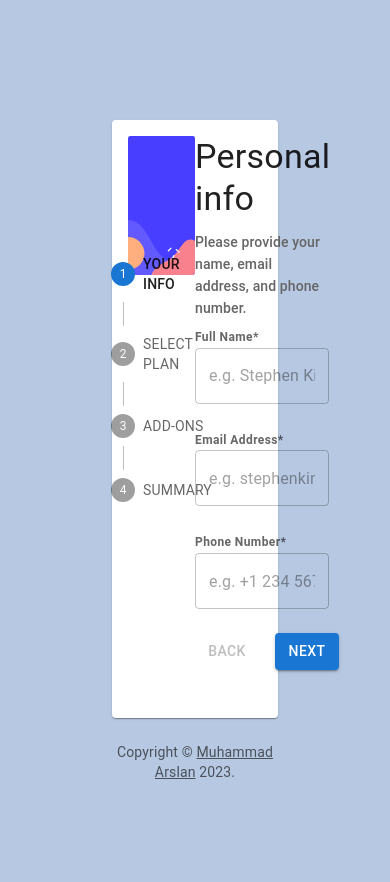
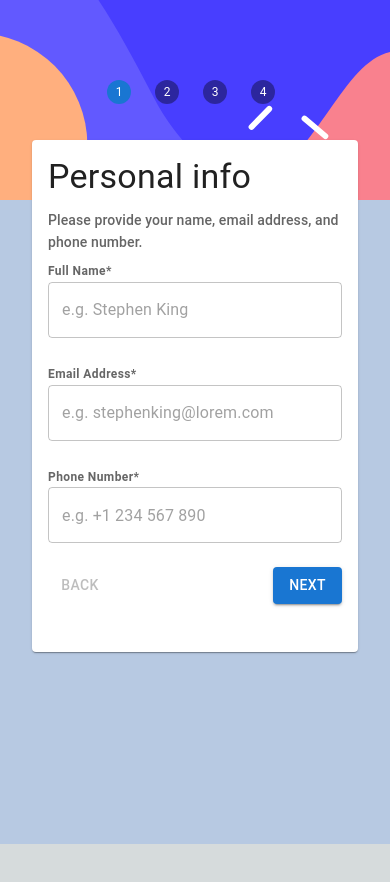
Before and after one commit to ArslanAkhtar/multi_form_front_end_mentor, a Next.js app: page / in a window 390 px wide. Shown: the top 882 px of the page. After the commit the page ends 844 px from the top, so only its background shows below. Built offline with nearby package versions, Linux system fonts and the light colour scheme.

Commit message:
Basic responsive styling fixed

```diff
--- a/src/app/components/AddOns.tsx
+++ b/src/app/components/AddOns.tsx
@@ -4,7 +4,7 @@ import { styled } from "@mui/system";
 import { addons } from "../helpers/constants";
 import { FormDataProps, AddOnsType, Wizard } from "../helpers/types";
 
-import { useMyContext } from "../contexts/AppContext";
+import { useFormWizardContext } from "../contexts/FormWizardContext";
 
 const FormContainer = styled("div")({
   height: "100%",
@@ -31,7 +31,7 @@ const AddOns = ({
     setAddOnsContext,
     wizards,
     setCompletedWizards,
-  } = useMyContext();
+  } = useFormWizardContext();
   const [selected, setSelected] = useState<AddOnsType[]>([]);
 
   const handleSelect = (addon: AddOnsType) => {
--- a/src/app/components/Home.tsx
+++ b/src/app/components/Home.tsx
@@ -7,13 +7,14 @@ import {
   Stepper,
   StepButton,
   Step,
+  useMediaQuery,
+  useTheme,
 } from "../../lib/mui";
 import CopyRight from "./CopyRight";
 
-import useStepper from "../customhooks/useStepper";
 import { getStepContent } from "../helpers/helper";
 
-import { useMyContext } from "../contexts/AppContext";
+import { useFormWizardContext } from "../contexts/FormWizardContext";
 import { Wizard } from "../helpers/types";
 
 const StepSection = styled("div")({
@@ -31,32 +32,91 @@ const FormWrapper = styled("div")({
   flexDirection: "column",
 });
 
-const Home = () => {
-  const { activeStep, totalSteps, handleBack, handleNext, handleStep } =
-    useStepper();
-
-  const { wizards } = useMyContext();
-
-  return (
-    <>
-      <Container component="main" maxWidth="md" sx={{ mb: 6 }}>
-        <Paper
-          sx={{
+const FormContainer = {
   my: { xs: 3, md: 6 },
   p: { xs: 2, md: 3 },
   display: "flex",
   width: "100%",
-          }}
-        >
-          <Box
-            sx={{
+
+  "@media (max-width:600px)": {
+    position: "relative",
+    top: "100px",
+    zIndex: 1,
+  },
+};
+
+const FormNavigation = {
   backgroundImage: `url('/assets/images/bg-sidebar-desktop.svg')`,
   backgroundRepeat: "no-repeat",
   backgroundSize: "contain",
   height: "500px",
   width: "50%",
+
+  "@media (max-width:800px)": {
+    backgroundSize: "cover",
+    marginRight: "20px",
+  },
+};
+
+const FormNavigationMobile = {
+  backgroundImage: `url('/assets/images/bg-sidebar-mobile.svg')`,
+  backgroundRepeat: "no-repeat",
+  width: "100%",
+  backgroundSize: "cover",
+  height: "200px",
+  position: "absolute",
+  zIndex: 0,
+  top: 0,
+  left: 0,
+};
+
+const Home = () => {
+  const {
+    wizards,
+    activeStep,
+    totalSteps,
+    handleBack,
+    handleNext,
+    handleStep,
+  } = useFormWizardContext();
+
+  const theme = useTheme();
+
+  const isMobile = useMediaQuery(theme.breakpoints.down("sm"));
+
+  return (
+    <>
+      <Container component="main" maxWidth="md" sx={{ mb: 6 }}>
+        {isMobile && (
+          <Box sx={FormNavigationMobile}>
+            <StepSection>
+              <Stepper
+                activeStep={activeStep}
+                nonLinear
+                orientation="horizontal"
+                sx={{
+                  pt: 3,
+                  pb: 5,
+                  color: "#fff",
                 }}
               >
+                {wizards.map((item: Wizard, index: number) => (
+                  <Step key={item.name}>
+                    <StepButton
+                      color="inherit"
+                      disabled={item.locked}
+                      onClick={handleStep(index)}
+                      sx={{ color: "white" }}
+                    />
+                  </Step>
+                ))}
+              </Stepper>
+            </StepSection>
+          </Box>
+        )}
+        <Paper sx={FormContainer}>
+          {!isMobile && (
+            <Box sx={FormNavigation}>
               <StepSection>
                 <Stepper
                   activeStep={activeStep}
@@ -75,14 +135,13 @@ const Home = () => {
                         disabled={item.locked}
                         onClick={handleStep(index)}
                         sx={{ color: "white" }}
-                    >
-                      {item.name}
-                    </StepButton>
+                      />
                     </Step>
                   ))}
                 </Stepper>
               </StepSection>
             </Box>
+          )}
 
           <FormWrapper>
             {getStepContent(activeStep, totalSteps, handleBack, handleNext)}
--- a/src/app/components/Info.tsx
+++ b/src/app/components/Info.tsx
@@ -12,7 +12,7 @@ import {
 } from "@mui/material";
 import type { FormDataProps, Info, Wizard } from "../helpers/types";
 
-import { useMyContext } from "../contexts/AppContext";
+import { useFormWizardContext } from "../contexts/FormWizardContext";
 
 const schema = z.object({
   name: z.string().nonempty("Full Name is required"),
@@ -41,7 +41,7 @@ const Info = ({
   handleNext,
 }: FormDataProps) => {
   const { infoContext, setInfoContext, wizards, setCompletedWizards } =
-    useMyContext();
+    useFormWizardContext();
   const {
     control,
     handleSubmit,
--- a/src/app/components/SelectPlan.tsx
+++ b/src/app/components/SelectPlan.tsx
@@ -13,7 +13,7 @@ import PlanCard from "./PlanCard";
 
 import { plans } from "../helpers/constants";
 
-import { useMyContext } from "../contexts/AppContext";
+import { useFormWizardContext } from "../contexts/FormWizardContext";
 
 const FormContainer = styled("div")({
   height: "100%",
@@ -40,7 +40,7 @@ const SelectPlan = ({
     setAddOnsContext,
     wizards,
     setCompletedWizards,
-  } = useMyContext();
+  } = useFormWizardContext();
   const [selectedType, setSelectedType] = useState<string | undefined>(
     "monthly"
   );
--- a/src/app/components/Summary.tsx
+++ b/src/app/components/Summary.tsx
@@ -18,7 +18,7 @@ const FormContainer = styled("div")({
   justifyContent: "space-between",
 });
 
-import { useMyContext } from "../contexts/AppContext";
+import { useFormWizardContext } from "../contexts/FormWizardContext";
 import { totalCost } from "../helpers/helper";
 
 const Summary = ({
@@ -27,7 +27,7 @@ const Summary = ({
   handleBack,
   handleNext,
 }: FormDataProps) => {
-  const { planContext, addOnsContext } = useMyContext();
+  const { planContext, addOnsContext } = useFormWizardContext();
 
   const sumOfCost = totalCost(planContext, addOnsContext);
 
--- a/src/app/contexts/AppContext.tsx
+++ b/src/app/contexts/FormWizardContext.tsx
@@ -2,6 +2,10 @@
 import { createContext, useState, useContext, ReactNode } from "react";
 import type { Info, Plan, AddOnsType, Wizard } from "../helpers/types";
 import { steps } from "../helpers/constants";
+
+// TODO:Improve step selection using context and update the steps selection and lock methods.
+// TODO: Delete extra code create single array with steps object and array items representing the steps.
+// TODO: Update the methods make it more generic and reusable.
 
 interface AppContextData {
   wizards: Wizard[];
@@ -12,15 +16,47 @@ interface AppContextData {
   setPlanContext: React.Dispatch<React.SetStateAction<Plan | null>>;
   addOnsContext: AddOnsType[];
   setAddOnsContext: React.Dispatch<React.SetStateAction<AddOnsType[]>>;
+
+  activeStep: number;
+  totalSteps: number;
+  handleBack: () => void;
+  handleNext: () => void;
+  handleStep: (step: number) => () => void;
 }
 
 const AppContext = createContext<AppContextData | undefined>(undefined);
 
 const AppContextProvider = ({ children }: { children: ReactNode }) => {
+  const [activeStep, setActiveStep] = useState(0);
+  const totalSteps = steps.length;
   const [wizards, setCompletedWizards] = useState<Wizard[]>(steps);
   const [infoContext, setInfoContext] = useState<Info | null>(null);
   const [planContext, setPlanContext] = useState<Plan | null>(null);
   const [addOnsContext, setAddOnsContext] = useState<AddOnsType[]>([]);
+
+  const handleStep = (step: number) => () => {
+    setActiveStep(step);
+  };
+
+  const handleBack = () => {
+    if (!isFirstStep()) {
+      setActiveStep((prevActiveStep) => prevActiveStep - 1);
+    }
+  };
+
+  const handleNext = () => {
+    if (!isLastStep()) {
+      setActiveStep((prevActiveStep) => prevActiveStep + 1);
+    }
+  };
+
+  const isLastStep = () => {
+    return activeStep === totalSteps;
+  };
+
+  const isFirstStep = () => {
+    return activeStep === 0;
+  };
 
   return (
     <AppContext.Provider
@@ -33,6 +69,11 @@ const AppContextProvider = ({ children }: { children: ReactNode }) => {
         setPlanContext,
         addOnsContext,
         setAddOnsContext,
+        activeStep,
+        totalSteps,
+        handleBack,
+        handleNext,
+        handleStep,
       }}
     >
       {children}
@@ -40,7 +81,7 @@ const AppContextProvider = ({ children }: { children: ReactNode }) => {
   );
 };
 
-const useMyContext = () => {
+const useFormWizardContext = () => {
   const context = useContext(AppContext);
   if (!context) {
     throw new Error("useMyContext must be used within a MyContextProvider");
@@ -48,4 +89,4 @@ const useMyContext = () => {
   return context;
 };
 
-export { useMyContext, AppContextProvider };
+export { useFormWizardContext, AppContextProvider };
--- a/src/app/customhooks/useStepper.tsx
+++ /dev/null
@@ -1,41 +0,0 @@
-import { useState } from "react";
-import { steps } from "../helpers/constants";
-
-const useStepper = () => {
-  const [activeStep, setActiveStep] = useState(0);
-  const totalSteps = steps.length;
-
-  const handleStep = (step: number) => () => {
-    setActiveStep(step);
-  };
-
-  const handleBack = () => {
-    if (!isFirstStep()) {
-      setActiveStep((prevActiveStep) => prevActiveStep - 1);
-    }
-  };
-
-  const handleNext = () => {
-    if (!isLastStep()) {
-      setActiveStep((prevActiveStep) => prevActiveStep + 1);
-    }
-  };
-
-  const isLastStep = () => {
-    return activeStep === totalSteps;
-  };
-
-  const isFirstStep = () => {
-    return activeStep === 0;
-  };
-
-  return {
-    activeStep,
-    totalSteps,
-    handleBack,
-    handleNext,
-    handleStep,
-  };
-};
-
-export default useStepper;
--- a/src/app/page.module.css
+++ b/src/app/page.module.css
@@ -6,6 +6,12 @@
   align-items: center;
   padding: 6rem;
   min-height: 100vh;
+}
+
+@media (max-width: 600px) {
+  .main {
+    padding: 1rem;
+  }
 }
 
 .left-side {
@@ -102,7 +108,7 @@
 
 .center::before,
 .center::after {
-  content: '';
+  content: "";
   left: 50%;
   position: absolute;
   filter: blur(45px);
--- a/src/app/page.tsx
+++ b/src/app/page.tsx
@@ -1,6 +1,6 @@
 import styles from "./page.module.css";
 import Home from "./components/Home";
-import { AppContextProvider } from "./contexts/AppContext";
+import { AppContextProvider } from "./contexts/FormWizardContext";
 export default function App() {
   return (
     <AppContextProvider>
```
Lines whose indentation alone changed are shown as unchanged.
